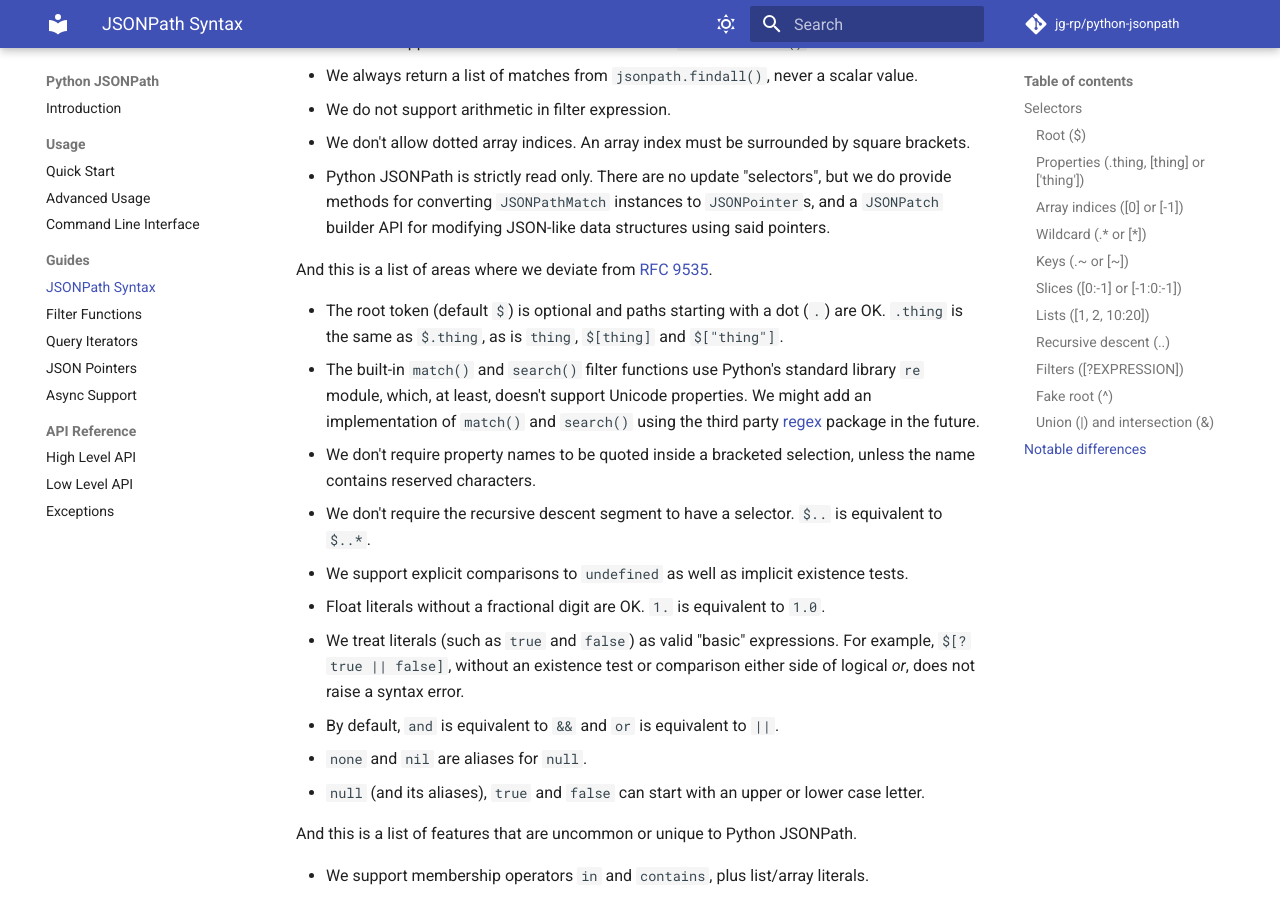
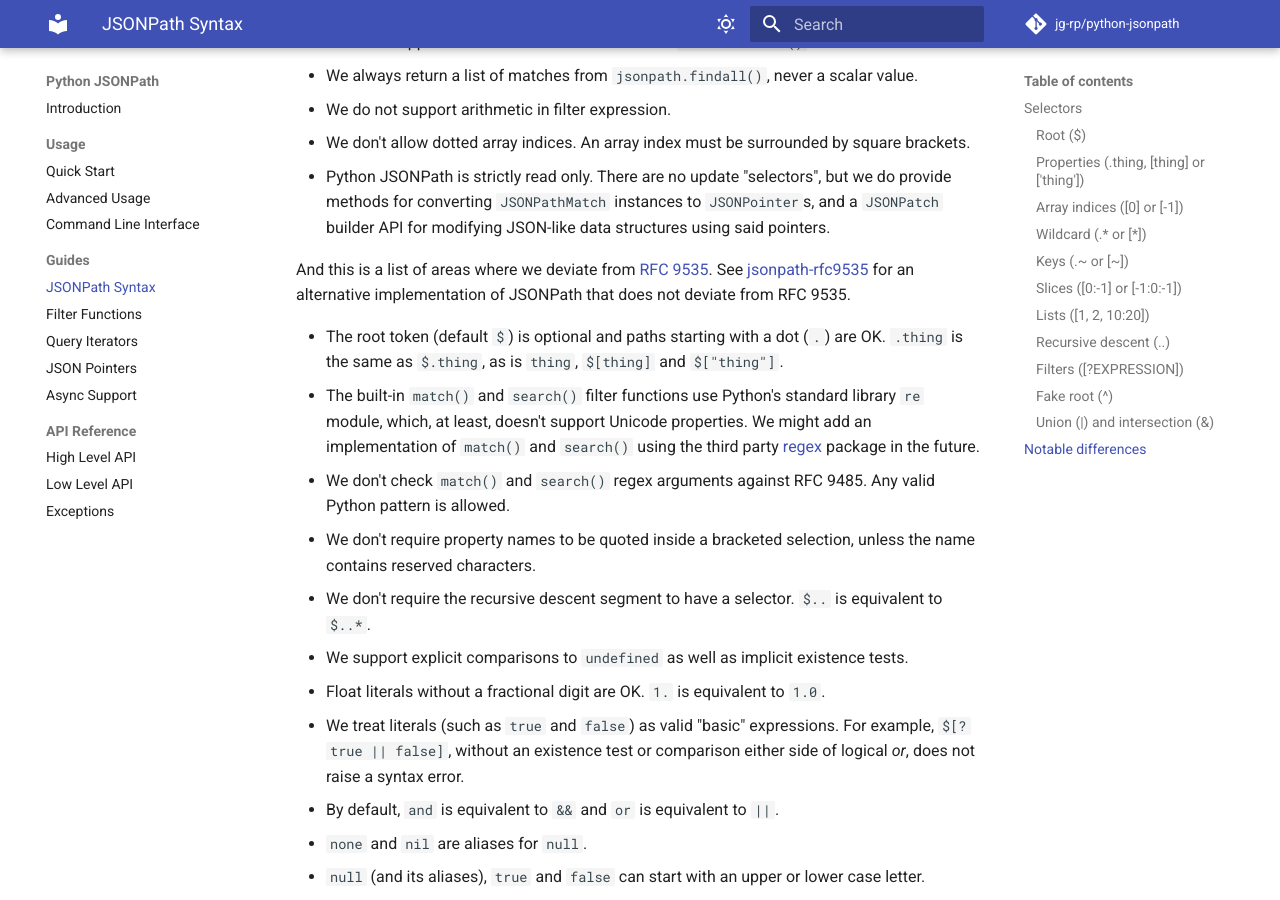
Before and after one commit to jg-rp/python-jsonpath, an MkDocs documentation site: the page built from docs/syntax.md, in a window 1280 px wide and 900 px high, scrolled down 4597 px. Built offline with MkDocs 1.6.1 and Material for MkDocs 9.7.7, drawn with Linux system fonts in a browser that asks for light colours; comment, search, counter and statistics services are not loaded.

Commit message:
docs: mention RFC 9485 and an RFC 9535 compliant JSONPath implementation

```diff
--- a/docs/syntax.md
+++ b/docs/syntax.md
@@ -200,10 +200,11 @@ This is a list of things that you might find in other JSONPath implementation th
 - We don't allow dotted array indices. An array index must be surrounded by square brackets.
 - Python JSONPath is strictly read only. There are no update "selectors", but we do provide methods for converting `JSONPathMatch` instances to `JSONPointer`s, and a `JSONPatch` builder API for modifying JSON-like data structures using said pointers.
 
-And this is a list of areas where we deviate from [RFC 9535](https://datatracker.ietf.org/doc/html/rfc9535).
+And this is a list of areas where we deviate from [RFC 9535](https://datatracker.ietf.org/doc/html/rfc9535). See [jsonpath-rfc9535](https://github.com/jg-rp/python-jsonpath-rfc9535) for an alternative implementation of JSONPath that does not deviate from RFC 9535.
 
 - The root token (default `$`) is optional and paths starting with a dot (`.`) are OK. `.thing` is the same as `$.thing`, as is `thing`, `$[thing]` and `$["thing"]`.
 - The built-in `match()` and `search()` filter functions use Python's standard library `re` module, which, at least, doesn't support Unicode properties. We might add an implementation of `match()` and `search()` using the third party [regex](https://pypi.org/project/regex/) package in the future.
+- We don't check `match()` and `search()` regex arguments against RFC 9485. Any valid Python pattern is allowed.
 - We don't require property names to be quoted inside a bracketed selection, unless the name contains reserved characters.
 - We don't require the recursive descent segment to have a selector. `$..` is equivalent to `$..*`.
 - We support explicit comparisons to `undefined` as well as implicit existence tests.
```
